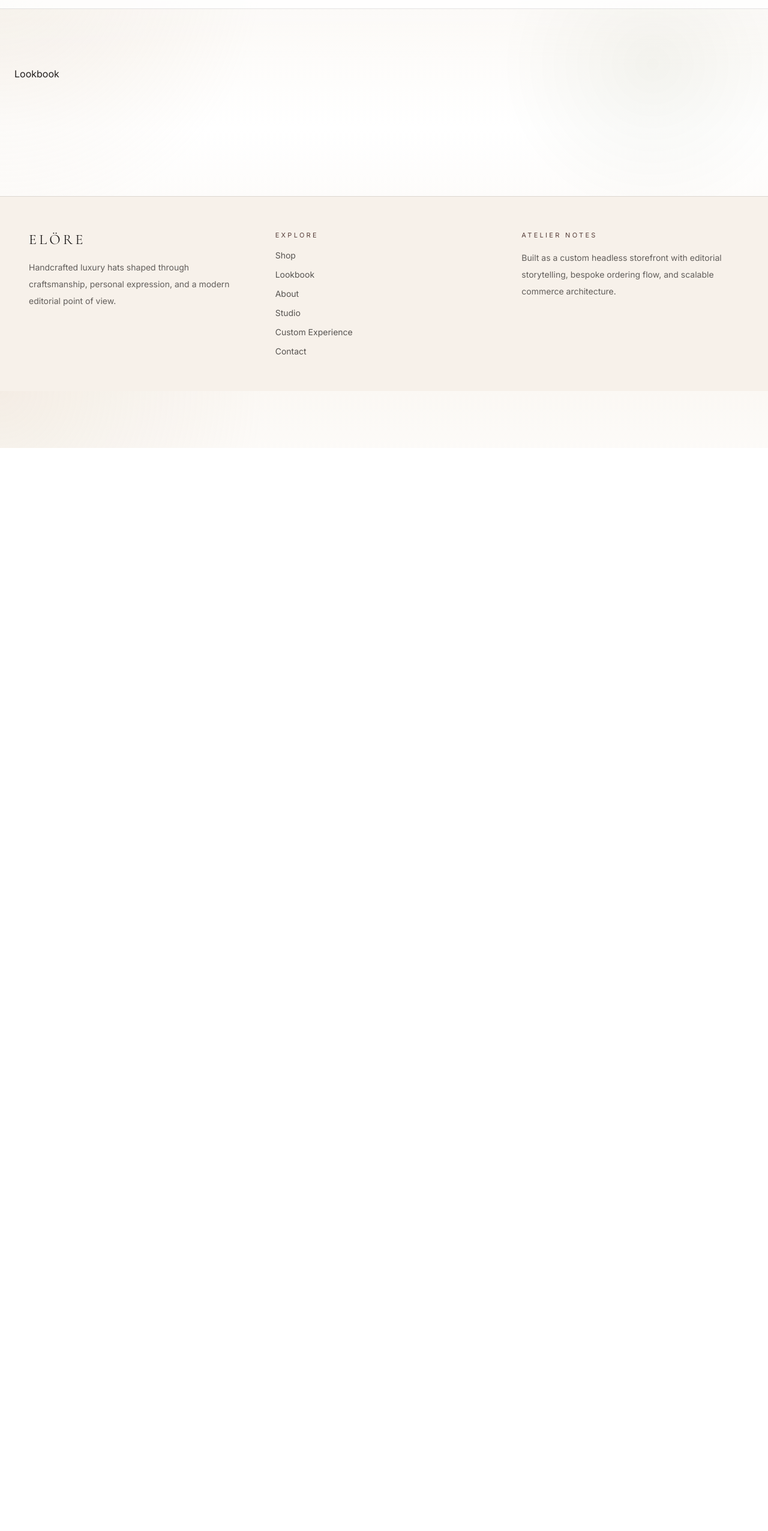
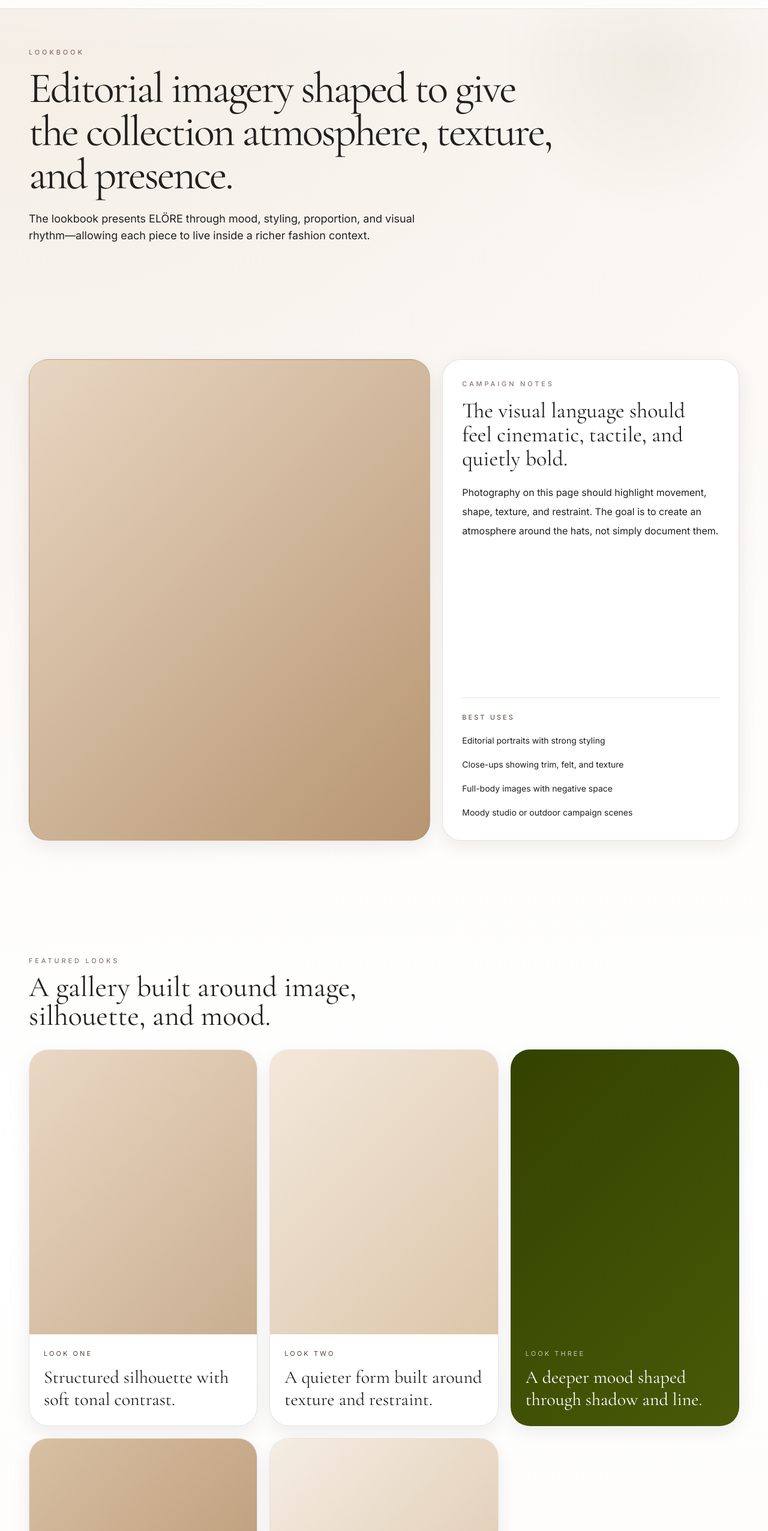
Before and after one commit to caliphsafe/elore-atelier, a Next.js app: page /lookbook in a window 1280 px wide. Shown: the part 53-2606 px from the top of the page at 60% size. Before the commit the page ends 800 px from the top, so only its background shows below. Built offline with nearby package versions, Linux system fonts and the light colour scheme.

Commit message:
Update page.tsx

```diff
--- a/app/lookbook/page.tsx
+++ b/app/lookbook/page.tsx
@@ -1,3 +1,222 @@
+import Link from "next/link";
+
+const looks = [
+  {
+    title: "Look One",
+    subtitle: "Structured silhouette with soft tonal contrast.",
+    panel: "bg-[linear-gradient(135deg,#ead8c4_0%,#c9ae90_100%)]"
+  },
+  {
+    title: "Look Two",
+    subtitle: "A quieter form built around texture and restraint.",
+    panel: "bg-[linear-gradient(135deg,#f3e8db_0%,#dcc6aa_100%)]"
+  },
+  {
+    title: "Look Three",
+    subtitle: "A deeper mood shaped through shadow and line.",
+    panel: "bg-[linear-gradient(135deg,#53660b_0%,#253000_100%)]"
+  },
+  {
+    title: "Look Four",
+    subtitle: "Refined proportions with a modern editorial tone.",
+    panel: "bg-[linear-gradient(135deg,#d8c0a3_0%,#b3916c_100%)]"
+  },
+  {
+    title: "Look Five",
+    subtitle: "Minimal styling that lets silhouette lead.",
+    panel: "bg-[linear-gradient(135deg,#f5ede3_0%,#d9c0a2_100%)]"
+  }
+];
+
 export default function LookbookPage() {
-  return <section className="px-6 py-24">Lookbook</section>;
+  return (
+    <>
+      <section className="section-pad pt-12 md:pt-16">
+        <div className="editorial-container">
+          <div className="max-w-4xl">
+            <p className="eyebrow">Lookbook</p>
+            <h1 className="serif-display mt-4 text-5xl leading-[0.95] tracking-hero text-brand-ink md:text-7xl">
+              Editorial imagery shaped to give the collection atmosphere, texture, and presence.
+            </h1>
+            <p className="mt-6 max-w-2xl text-base leading-8 text-brand-ink/72 md:text-lg">
+              The lookbook presents ELÖRE through mood, styling, proportion, and
+              visual rhythm—allowing each piece to live inside a richer fashion context.
+            </p>
+          </div>
+        </div>
+      </section>
+
+      <section className="section-pad">
+        <div className="editorial-container grid gap-5 md:grid-cols-[1.15fr_0.85fr]">
+          <div className="rounded-luxe border thin-border bg-[linear-gradient(135deg,#e8d6c2_0%,#b79571_100%)] shadow-soft">
+            <div className="aspect-[5/6] w-full rounded-luxe" />
+          </div>
+
+          <div className="flex flex-col justify-between rounded-luxe border thin-border bg-white p-6 shadow-soft md:p-8">
+            <div>
+              <p className="eyebrow">Campaign Notes</p>
+              <h2 className="serif-display mt-4 text-3xl leading-tight text-brand-ink md:text-4xl">
+                The visual language should feel cinematic, tactile, and quietly bold.
+              </h2>
+              <p className="mt-5 text-sm leading-7 text-brand-ink/72 md:text-base md:leading-8">
+                Photography on this page should highlight movement, shape, texture,
+                and restraint. The goal is to create an atmosphere around the hats,
+                not simply document them.
+              </p>
+            </div>
+
+            <div className="mt-8 border-t thin-border pt-6">
+              <p className="text-[11px] uppercase tracking-[0.28em] text-brand-mocha">
+                Best Uses
+              </p>
+              <div className="mt-4 grid gap-3 text-sm leading-7 text-brand-ink/72">
+                <p>Editorial portraits with strong styling</p>
+                <p>Close-ups showing trim, felt, and texture</p>
+                <p>Full-body images with negative space</p>
+                <p>Moody studio or outdoor campaign scenes</p>
+              </div>
+            </div>
+          </div>
+        </div>
+      </section>
+
+      <section className="section-pad pt-0">
+        <div className="editorial-container">
+          <div className="mb-8 max-w-2xl">
+            <p className="eyebrow">Featured Looks</p>
+            <h2 className="serif-display mt-3 text-4xl leading-tight text-brand-ink md:text-5xl">
+              A gallery built around image, silhouette, and mood.
+            </h2>
+          </div>
+
+          <div className="grid gap-5 md:grid-cols-2 xl:grid-cols-3">
+            {looks.map((look, index) => (
+              <article
+                key={look.title}
+                className={`overflow-hidden rounded-luxe border thin-border shadow-soft ${
+                  index === 2 ? "olive-panel text-white" : "bg-white"
+                }`}
+              >
+                <div className={`aspect-[4/5] w-full ${index === 2 ? "" : look.panel}`} />
+                <div className="p-6">
+                  <p
+                    className={`text-[11px] uppercase tracking-[0.28em] ${
+                      index === 2 ? "text-white/70" : "text-brand-mocha"
+                    }`}
+                  >
+                    {look.title}
+                  </p>
+                  <p
+                    className={`mt-3 serif-display text-3xl leading-tight ${
+                      index === 2 ? "text-white" : "text-brand-ink"
+                    }`}
+                  >
+                    {look.subtitle}
+                  </p>
+                </div>
+              </article>
+            ))}
+          </div>
+        </div>
+      </section>
+
+      <section className="section-pad">
+        <div className="editorial-container grid gap-5 lg:grid-cols-[0.8fr_1.2fr]">
+          <div className="rounded-luxe olive-panel p-6 shadow-soft md:p-8">
+            <p className="text-[11px] uppercase tracking-[0.28em] text-white/70">
+              Styling Direction
+            </p>
+            <h2 className="serif-display mt-4 text-3xl leading-tight text-white md:text-4xl">
+              Let the silhouette lead, then let the styling support it.
+            </h2>
+            <p className="mt-5 text-sm leading-7 text-white/80 md:text-base md:leading-8">
+              The strongest lookbook images will feel composed without appearing
+              overworked. A clear shape, thoughtful styling, and controlled mood
+              are what give the collection its editorial presence.
+            </p>
+          </div>
+
+          <div className="grid gap-5 md:grid-cols-2">
+            <div className="rounded-luxe border thin-border bg-[linear-gradient(135deg,#f2e7da_0%,#d2b89a_100%)] shadow-soft">
+              <div className="aspect-[4/5] w-full rounded-luxe" />
+            </div>
+            <div className="rounded-luxe border thin-border bg-[linear-gradient(135deg,#d8c2a8_0%,#9f8160_100%)] shadow-soft">
+              <div className="aspect-[4/5] w-full rounded-luxe" />
+            </div>
+          </div>
+        </div>
+      </section>
+
+      <section className="section-pad pt-0">
+        <div className="editorial-container overflow-hidden rounded-luxe border thin-border bg-[#f7f1ea] shadow-soft">
+          <div className="grid gap-8 p-6 md:p-8 lg:grid-cols-[1fr_1fr] lg:p-12">
+            <div>
+              <p className="eyebrow">How to Populate This Page</p>
+              <h2 className="serif-display mt-4 text-4xl leading-tight text-brand-ink md:text-5xl">
+                The lookbook works best when it mixes scale, detail, and atmosphere.
+              </h2>
+            </div>
+
+            <div className="grid gap-4 text-sm leading-7 text-brand-ink/72 md:text-base md:leading-8">
+              <p>
+                Use a combination of hero portraits, full-body fashion shots,
+                close-up detail frames, and negative-space compositions so the page
+                feels paced like an editorial story rather than a product list.
+              </p>
+              <p>
+                The strongest sequence usually starts with a dominant opening image,
+                then alternates between wide, close, and mood-based frames to keep
+                the eye moving while preserving a sense of calm.
+              </p>
+              <p>
+                As real photography is added, these placeholder panels can be
+                replaced with campaign images, studio portraits, or styled
+                collection imagery.
+              </p>
+            </div>
+          </div>
+        </div>
+      </section>
+
+      <section className="section-pad pt-0">
+        <div className="editorial-container">
+          <div className="overflow-hidden rounded-luxe border thin-border bg-white shadow-soft">
+            <div className="grid gap-8 p-6 md:p-8 lg:grid-cols-[1.1fr_0.9fr] lg:p-12">
+              <div>
+                <p className="eyebrow">Continue Exploring</p>
+                <h2 className="serif-display mt-4 max-w-2xl text-4xl leading-tight text-brand-ink md:text-5xl">
+                  Move from editorial inspiration into the collection or a custom commission.
+                </h2>
+                <p className="mt-5 max-w-xl text-base leading-8 text-brand-ink/72">
+                  The lookbook builds mood and desire. From here, visitors should
+                  be able to shop the collection directly or begin a more personal custom journey.
+                </p>
+              </div>
+
+              <div className="flex flex-col justify-center gap-4">
+                <Link
+                  href="/shop"
+                  className="inline-flex w-fit rounded-full bg-brand-ink px-6 py-3 text-xs uppercase tracking-[0.24em] text-brand-white transition hover:bg-brand-mocha"
+                >
+                  Shop the Collection
+                </Link>
+                <Link
+                  href="/custom"
+                  className="inline-flex w-fit rounded-full border border-brand-ink px-6 py-3 text-xs uppercase tracking-[0.24em] text-brand-ink transition hover:border-brand-mocha hover:text-brand-mocha"
+                >
+                  Begin a Custom Hat
+                </Link>
+                <Link
+                  href="/studio"
+                  className="inline-flex w-fit text-[11px] uppercase tracking-[0.26em] text-brand-mocha transition hover:text-brand-ink"
+                >
+                  Enter the Studio
+                </Link>
+              </div>
+            </div>
+          </div>
+        </div>
+      </section>
+    </>
+  );
 }
```
